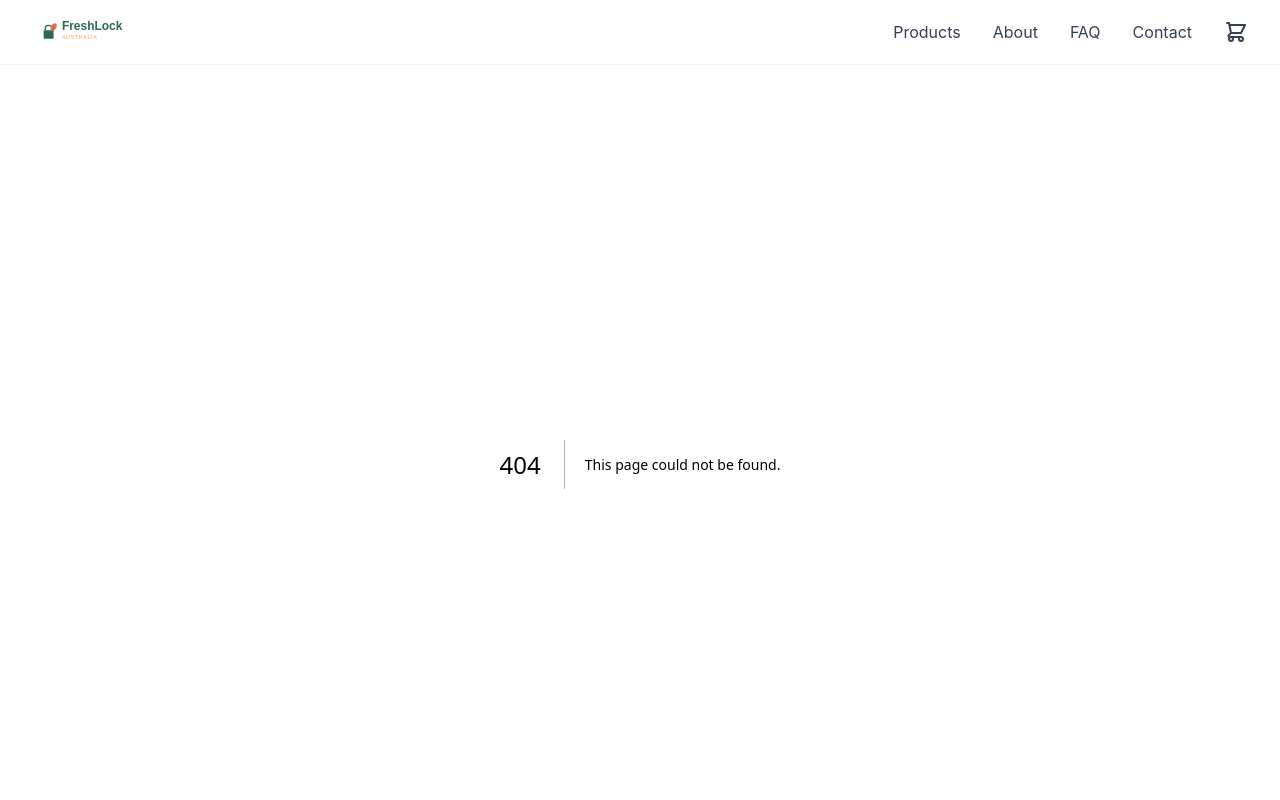
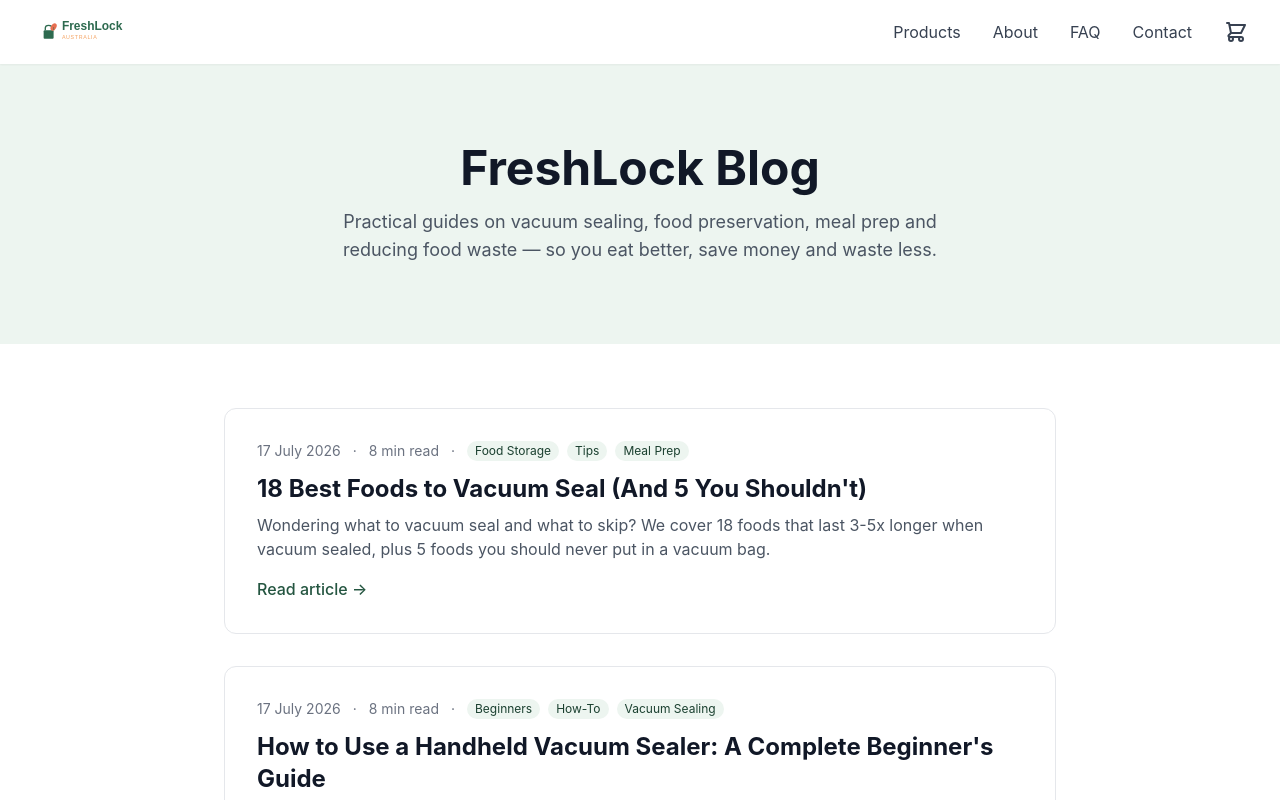
Before and after one commit to jasonyuan886/freshlock-store, a Next.js app: page /blog in a window 1280 px wide. Before the commit this address had no page. Shown: the top 800 px of the page. Built offline with nearby package versions, Linux system fonts and the light colour scheme.

Commit message:
Blog system + 3 SEO articles: app/blog/page.tsx

```diff
--- /dev/null
+++ b/app/blog/page.tsx
@@ -0,0 +1,78 @@
+import type { Metadata } from 'next';
+import Link from 'next/link';
+import { getAllPosts } from '@/lib/blog';
+
+export const metadata: Metadata = {
+  title: 'Blog — Food Storage & Vacuum Sealing Tips',
+  description:
+    'FreshLock Blog — Expert guides on vacuum sealing, food preservation, meal prep, reducing food waste and keeping food fresh longer with handheld vacuum sealers.',
+  alternates: { canonical: '/blog' },
+};
+
+export default function BlogIndex() {
+  const posts = getAllPosts();
+  return (
+    <div className="bg-white">
+      {/* Hero */}
+      <section className="bg-primary-50 py-16 md:py-20">
+        <div className="max-w-4xl mx-auto px-4 sm:px-6 lg:px-8 text-center">
+          <h1 className="text-4xl md:text-5xl font-bold text-gray-900 mb-4">
+            FreshLock Blog
+          </h1>
+          <p className="text-lg text-gray-600 max-w-2xl mx-auto">
+            Practical guides on vacuum sealing, food preservation, meal prep and reducing food waste —
+            so you eat better, save money and waste less.
+          </p>
+        </div>
+      </section>
+
+      {/* Posts grid */}
+      <section className="py-16">
+        <div className="max-w-4xl mx-auto px-4 sm:px-6 lg:px-8">
+          <div className="space-y-8">
+            {posts.map(post => (
+              <article
+                key={post.slug}
+                className="border border-gray-200 rounded-xl p-6 md:p-8 hover:shadow-md transition bg-white"
+              >
+                <div className="flex flex-wrap items-center gap-3 text-sm text-gray-500 mb-3">
+                  <time dateTime={post.date}>
+                    {new Date(post.date).toLocaleDateString('en-AU', {
+                      year: 'numeric', month: 'long', day: 'numeric',
+                    })}
+                  </time>
+                  <span>·</span>
+                  <span>{post.readingTime}</span>
+                  {post.tags.length > 0 && (
+                    <>
+                      <span>·</span>
+                      <div className="flex flex-wrap gap-2">
+                        {post.tags.map(tag => (
+                          <span key={tag} className="bg-primary-50 text-primary-700 text-xs px-2 py-0.5 rounded-full">
+                            {tag}
+                          </span>
+                        ))}
+                      </div>
+                    </>
+                  )}
+                </div>
+                <h2 className="text-2xl font-bold text-gray-900 mb-2">
+                  <Link href={`/blog/${post.slug}`} className="hover:text-primary-600 transition">
+                    {post.title}
+                  </Link>
+                </h2>
+                <p className="text-gray-600 mb-4">{post.description}</p>
+                <Link
+                  href={`/blog/${post.slug}`}
+                  className="inline-flex items-center text-primary-600 font-medium hover:text-primary-800 transition"
+                >
+                  Read article →
+                </Link>
+              </article>
+            ))}
+          </div>
+        </div>
+      </section>
+    </div>
+  );
+}
```
